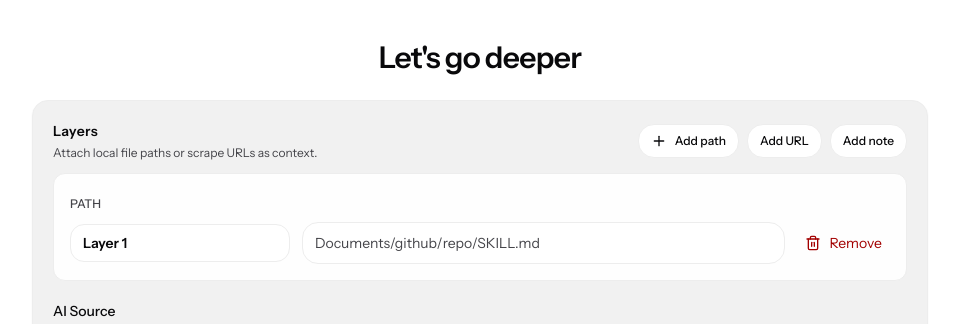
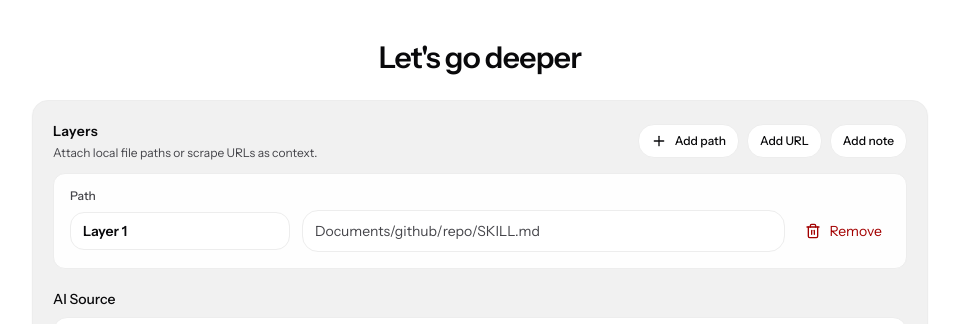
Before and after one commit to davisgary/context-layers, a Next.js app: page / in a window 1280 px wide. Shown: the top 324 px of the page, without its empty margins (160-1119 px from the left). Built offline with nearby package versions, Linux system fonts and the light colour scheme; no server answers.

Commit message:
#12 Update layer kind

```diff
--- a/app/page.tsx
+++ b/app/page.tsx
@@ -527,10 +527,10 @@ export default function Home() {
                       </div>
                     ) : (
                       layers.map((layer, index) => (
-                        <div key={index} className="space-y-3 rounded-xl border border-muted bg-background/90 p-4">
-                          <div className="space-y-2">
+                        <div key={index} className="space-y-3 rounded-xl border border-muted bg-background/90 px-4 pb-4 pt-2">
+                          <div className="space-y-1">
                             <div>
-                              <span className="text-xs font-medium text-muted-foreground">{layer.kind.toUpperCase()}</span>
+                              <span className="text-xs font-medium text-muted-foreground">{layer.kind === 'url' ? 'URL' : layer.kind.charAt(0).toUpperCase() + layer.kind.slice(1)}</span>
                             </div>
 
                             <div className="flex items-center gap-3">
```
